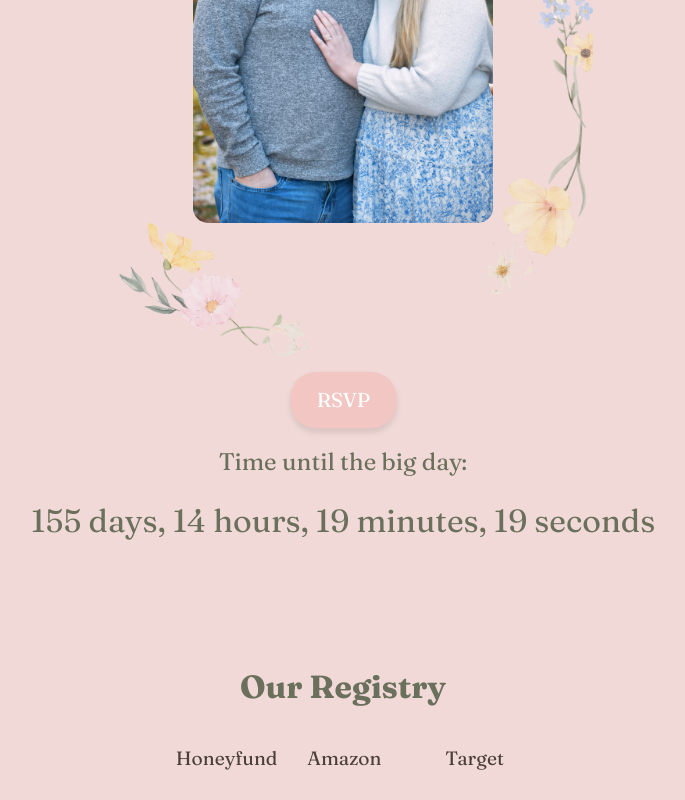
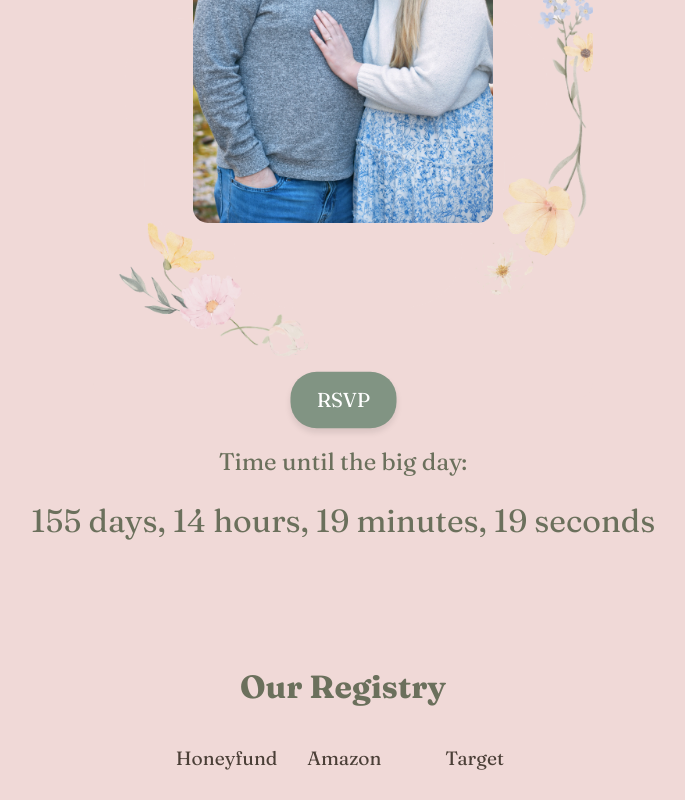
Before and after one commit to SippScript/rsvpwebsite, a plain HTML site: page index.html in a window 1280 px wide. In both pictures the pointer is over the button "RSVP". Shown: the part 425-1225 px from the top of the page, without its empty margins (297-982 px from the left). Drawn offline with Linux system fonts and the light colour scheme.

Commit message:
small update to RSVP button

```diff
--- a/index.html
+++ b/index.html
@@ -75,7 +75,7 @@
             transition: background-color 0.3s ease, transform 0.2s ease;
         }
         button:hover {
-            background-color: #f2c6c2;
+            background-color: #819483;
             transform: scale(1.05);
         }
         section {
@@ -170,6 +170,7 @@
             .registry-links a {
             width: 100%; /* Each link takes up full width on small screens */
         }
+
     </style>
     <script>
         function updateCountdown() {
@@ -207,7 +208,6 @@
 
         <!-- Updated Button -->
         <button onclick="window.location.href='https://docs.google.com/forms/d/e/1FAIpQLSf_m9RSUQfxcvEH1jrS4bgL_PBcTXnlupBAVGEil6pm7d_qbg/viewform?usp=header';">RSVP</button>
-
         <div class="countdown-container">
             <div class="countdown-title">Time until the big day:</div>
             <div id="countdown" class="countdown">Calculating...</div>
```
